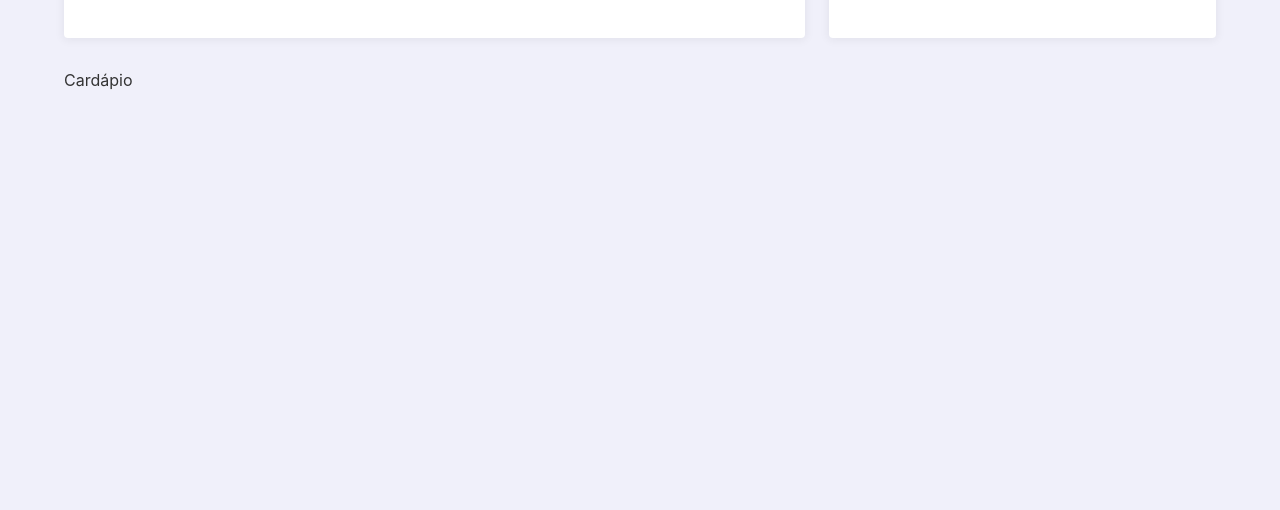
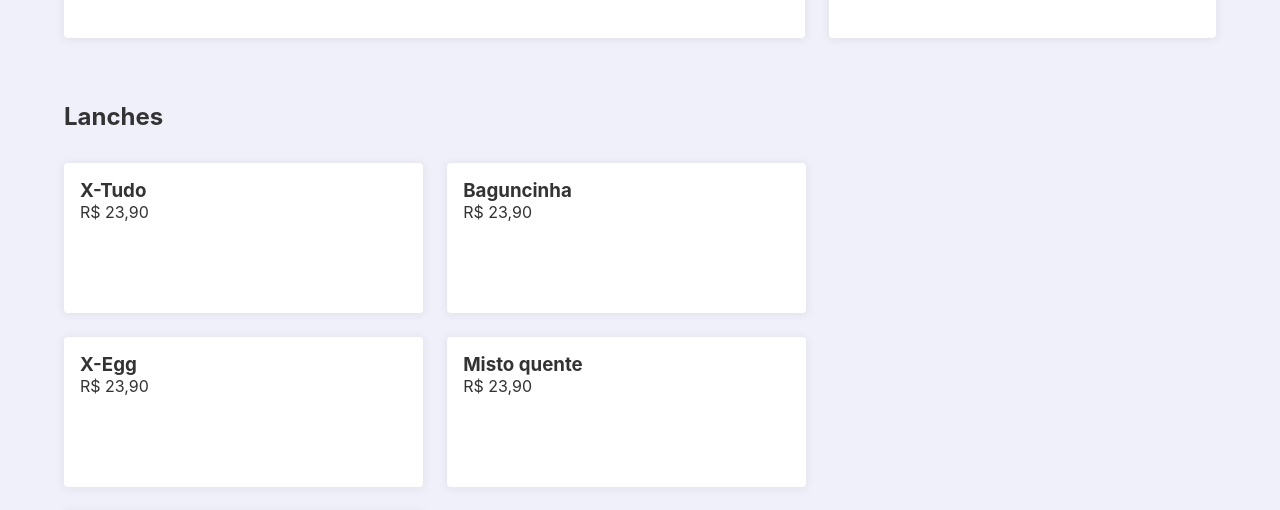
Before and after one commit to lucas95santos/quick-meal-web, a React (Create React App) app: page / in a window 1280 px wide. Shown: the part 442-952 px from the top of the page. Before the commit the page ends 800 px from the top, so only its background shows below. Built offline with nearby package versions, Linux system fonts and the light colour scheme.

Commit message:
Implementando o catálogo

```diff
--- /dev/null
+++ b/src/api/CatalogApi.js
@@ -0,0 +1,16 @@
+class CatalogApi {
+  static mountCatalog(categories, products) {
+    return categories.map(category => (
+      {
+        ...category,
+        products: products.filter(product => product.category === category.id)
+      }
+    ));
+  }
+
+  static formatPrice(price) {
+    return new Intl.NumberFormat('pt-BR', { style: 'currency', currency: 'BRL' }).format(price);
+  }
+}
+
+export default CatalogApi;
--- a/src/components/Categories/index.js
+++ b/src/components/Categories/index.js
@@ -2,17 +2,19 @@ import React from 'react';
 // styles
 import './styles.css';
 
-const Categories = ({ items }) => {
-  console.log(items);
-
+const Categories = ({ items, onCategorySelect, selectedCategory }) => {
   return (
     <div className="categories">
       {(items || []).map(item => (
-        <div className="categories__item" key={item.id}>
-          <div className="categories__item__image">
+        <div
+          className="categories__item"
+          key={item.id}
+          onClick={onCategorySelect && (() => onCategorySelect(item.id))}
+        >
+          <div className={`categories__item__image ${selectedCategory === item.id && 'item-active'}`}>
             <img src={item.picture} alt={item.name} />
           </div>
-          <p>{item.name}</p>
+          <p className={`${selectedCategory === item.id && 'text-active'}`}>{item.name}</p>
         </div>
       ))}
     </div>
--- a/src/components/Categories/styles.css
+++ b/src/components/Categories/styles.css
@@ -4,6 +4,7 @@
   justify-content: space-around;
   align-items: center;
   gap: calc(var(--default-space)*5);
+  /* border: 1px solid; */
 }
 
 .categories__item {
@@ -40,3 +41,11 @@
   font-weight: 500;
   letter-spacing: 0.5px;
 }
+
+.item-active {
+  border: 2px solid var(--primary-color);
+}
+
+.text-active {
+  color: var(--primary-color);
+}
--- a/src/containers/MainContent/index.js
+++ b/src/containers/MainContent/index.js
@@ -16,7 +16,7 @@ const MainContent = ({ children, headerContent: HeaderContent }) => {
         <Navbar />
         <div className="header__container">
           <Card className="header__content">
-            <HeaderContent />
+            {HeaderContent && <HeaderContent />}
           </Card>
           <Card
             icon={RiShoppingCartLine}
--- /dev/null
+++ b/src/mocks/index.js
@@ -0,0 +1,4 @@
+import categories from './categories';
+import products from './products';
+
+export { categories, products };
--- /dev/null
+++ b/src/mocks/products.js
@@ -0,0 +1,211 @@
+const products = [
+  {
+    id: '01',
+    name: 'X-Tudo',
+    price: 23.9,
+    available: true,
+    highlight: false,
+    category: '01'
+    // picture:
+  },
+  {
+    id: '02',
+    name: 'Baguncinha',
+    price: 23.9,
+    available: true,
+    highlight: true,
+    category: '01'
+    // picture:
+  },
+  {
+    id: '03',
+    name: 'X-Egg',
+    price: 23.9,
+    available: false,
+    highlight: false,
+    category: '01'
+    // picture:
+  },
+  {
+    id: '04',
+    name: 'Misto quente',
+    price: 23.9,
+    available: true,
+    highlight: false,
+    category: '01'
+    // picture:
+  },
+  {
+    id: '05',
+    name: 'X-Burguer',
+    price: 23.9,
+    available: true,
+    highlight: false,
+    category: '01'
+    // picture:
+  },
+  {
+    id: '06',
+    name: 'Portuguesa',
+    price: 40,
+    available: true,
+    highlight: false,
+    category: '02'
+    // picture:
+  },
+  {
+    id: '07',
+    name: 'Calabresa',
+    price: 40,
+    available: true,
+    highlight: true,
+    category: '02'
+    // picture:
+  },
+  {
+    id: '08',
+    name: 'Mussarela',
+    price: 40,
+    available: false,
+    highlight: false,
+    category: '02'
+    // picture:
+  },
+  {
+    id: '09',
+    name: 'Lombo ao Creme',
+    price: 40,
+    available: true,
+    highlight: false,
+    category: '02'
+    // picture:
+  },
+  {
+    id: '10',
+    name: 'Frango com Requeijão',
+    price: 40,
+    available: true,
+    highlight: false,
+    category: '02'
+    // picture:
+  },
+  {
+    id: '11',
+    name: 'Strogonoff de frango',
+    price: 32.5,
+    available: true,
+    highlight: true,
+    category: '03'
+    // picture:
+  },
+  {
+    id: '12',
+    name: 'Bife a Parmeggiana',
+    price: 32.5,
+    available: true,
+    highlight: false,
+    category: '03'
+    // picture:
+  },
+  {
+    id: '13',
+    name: 'Bife acebolado',
+    price: 32.5,
+    available: false,
+    highlight: false,
+    category: '03'
+    // picture:
+  },
+  {
+    id: '14',
+    name: 'Feijoada',
+    price: 32.5,
+    available: true,
+    highlight: true,
+    category: '03'
+    // picture:
+  },
+  {
+    id: '15',
+    name: 'Omelete',
+    price: 32.5,
+    available: true,
+    highlight: false,
+    category: '03'
+    // picture:
+  },
+  {
+    id: '16',
+    name: 'Combinado 1',
+    price: 60,
+    available: true,
+    highlight: true,
+    category: '04'
+    // picture:
+  },
+  {
+    id: '17',
+    name: 'Combinado 2',
+    price: 60,
+    available: true,
+    highlight: false,
+    category: '04'
+    // picture:
+  },
+  {
+    id: '18',
+    name: 'Combinado 3',
+    price: 60,
+    available: false,
+    highlight: false,
+    category: '04'
+    // picture:
+  },
+  {
+    id: '19',
+    name: 'Combinado 4',
+    price: 60,
+    available: true,
+    highlight: true,
+    category: '04'
+    // picture:
+  },
+  {
+    id: '20',
+    name: 'Combinado 5',
+    price: 60,
+    available: true,
+    highlight: false,
+    category: '04'
+    // picture:
+  },
+  {
+    id: '21',
+    name: 'Coca cola',
+    price: 4,
+    available: true,
+    highlight: false,
+    category: '05'
+    // picture:
+  },
+  {
+    id: '22',
+    name: 'Pepsi',
+    price: 4,
+    available: true,
+    highlight: false,
+    category: '05'
+    // picture:
+  },
+  {
+    id: '20',
+    name: 'Cerveja',
+    price: 5,
+    available: true,
+    highlight: false,
+    category: '05'
+    // picture:
+  }
+];
+
+export default products;
--- a/src/screens/Catalog/index.js
+++ b/src/screens/Catalog/index.js
@@ -1,19 +1,68 @@
-import React from 'react';
+import React, { useEffect, useState } from 'react';
+import CatalogApi from '../../api/CatalogApi';
+// mocks
+import { categories, products } from '../../mocks';
 // components
-import { Categories } from '../../components';
+import { Categories, Card } from '../../components';
 // containers
 import { MainContent } from '../../containers';
 // styles
 import './styles.css';
-// mocks
-import categories from '../../mocks/categories';
 
 const Catalog = () => {
+  const [catalog, setCatalog] = useState([]);
+  const [displayedCatalog, setDisplayedCatalog] = useState([]);
+  const [selectedCategory, setSelectedCategory] = useState('');
+
+  useEffect(() => {
+    setCatalog(CatalogApi.mountCatalog(categories, products));
+    setDisplayedCatalog(CatalogApi.mountCatalog(categories, products));
+  }, []);
+
+  const onCategorySelect = (categoryId) => {
+    setDisplayedCatalog(catalog.filter(category => category.id === categoryId));
+    setSelectedCategory(categoryId);
+  }
+
+  const onShowCatalog = () => {
+    setDisplayedCatalog(catalog);
+    setSelectedCategory('');
+  }
+
   return (
     <MainContent
-      headerContent={() => <Categories items={categories} />}
+      headerContent={() => (
+          <Categories
+            items={categories}
+            onCategorySelect={onCategorySelect}
+            selectedCategory={selectedCategory}
+          />
+        )
+      }
     >
-      Cardápio
+      <div className="catalog">
+        {displayedCatalog.length === 1 && (
+          <button
+            className="show-catalog"
+            onClick={onShowCatalog}
+          >
+            Mostrar todas
+          </button>
+        )}
+        {displayedCatalog.map(category => (
+          <div className="catalog__categories">
+            <h2>{category.name}</h2>
+            <div className="catalog__products">
+              {category.products.map(product => (
+                <Card className="catalog__product">
+                  <h3>{product.name}</h3>
+                  <span>{CatalogApi.formatPrice(product.price)}</span>
+                </Card>
+              ))}
+            </div>
+          </div>
+        ))}
+      </div>
     </MainContent>
   );
 }
--- a/src/screens/Catalog/styles.css
+++ b/src/screens/Catalog/styles.css
@@ -0,0 +1,42 @@
+.catalog {
+  position: relative;
+  margin-top: calc(var(--default-space)*5);
+}
+
+.catalog__categories {
+  margin: calc(var(--default-space)*8) 0;
+}
+
+.catalog__categories h2 {
+  margin-bottom: calc(var(--default-space)*4);
+}
+
+.catalog__products {
+  display: flex;
+  flex-wrap: wrap;
+  align-content: stretch;
+  gap: calc(var(--default-space)*3)
+}
+
+.catalog__product {
+  flex-basis: calc(50% - (var(--default-space)*1.5));
+  height: 150px;
+}
+
+.show-catalog {
+  position: absolute;
+  top: 0;
+  right: 0;
+  background-color: var(--primary-color);
+  color: #ffffff;
+  padding: var(--default-space);
+  border-radius: calc(var(--default-space)/2);
+  box-shadow: 0 1px 2px 1px rgba(0,0,0,0.1);
+  font-weight: 500;
+  font-size: 0.875rem;
+  transition: transform linear 0.2s;
+}
+
+.show-catalog:hover {
+  transform: scale(1.05);
+}
--- a/src/styles/reset.css
+++ b/src/styles/reset.css
@@ -19,3 +19,17 @@ html, body {
 ul {
   list-style: none;
 }
+
+button {
+  font-size: 16px;
+  font-family: -apple-system, BlinkMacSystemFont, 'Segoe UI', 'Roboto', 'Oxygen',
+    'Ubuntu', 'Cantarell', 'Fira Sans', 'Droid Sans', 'Helvetica Neue',
+    sans-serif;
+  -webkit-font-smoothing: antialiased;
+  -moz-osx-font-smoothing: grayscale;
+
+  border: 0;
+  color: #333333;
+  cursor: pointer;
+  outline: 0;
+}
```
